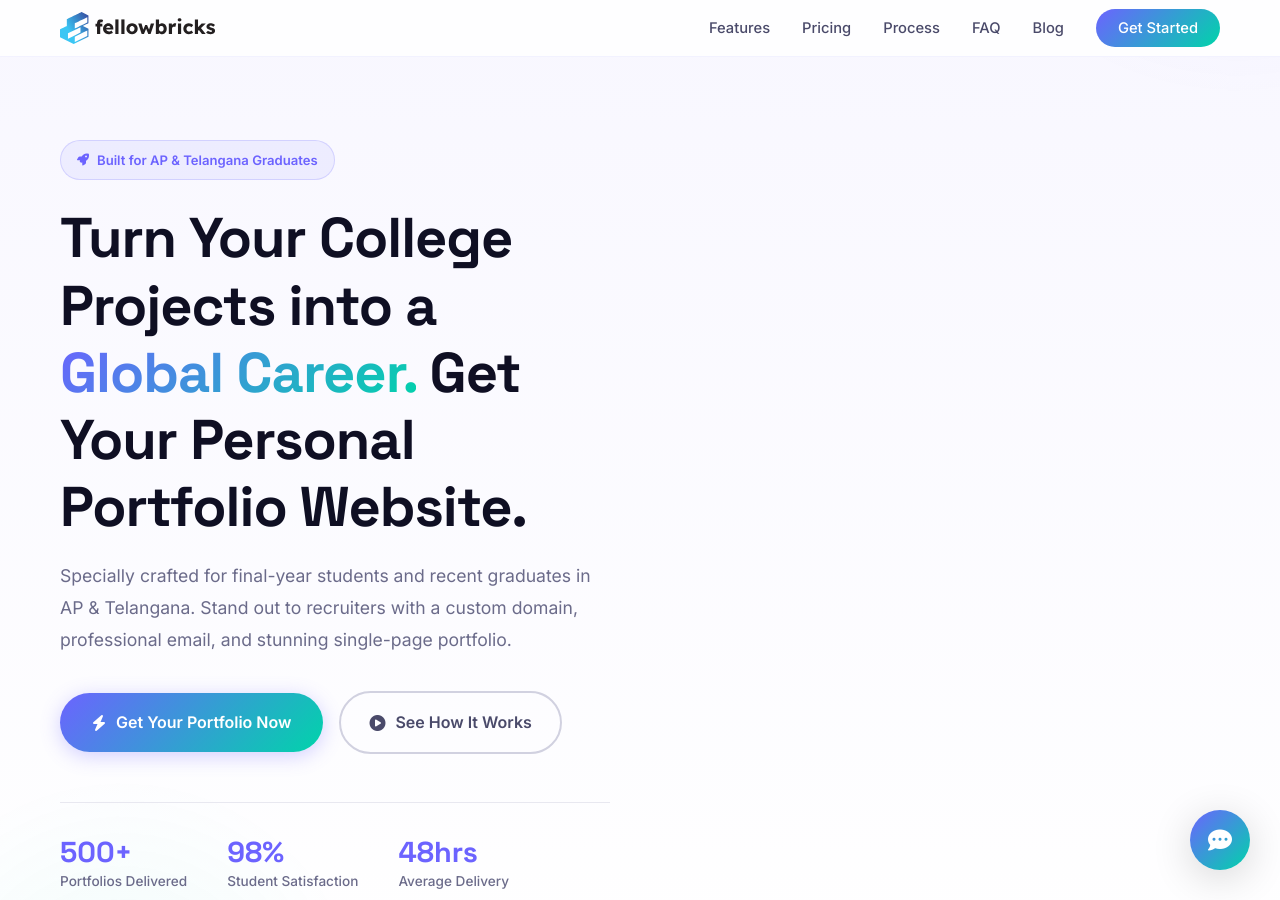
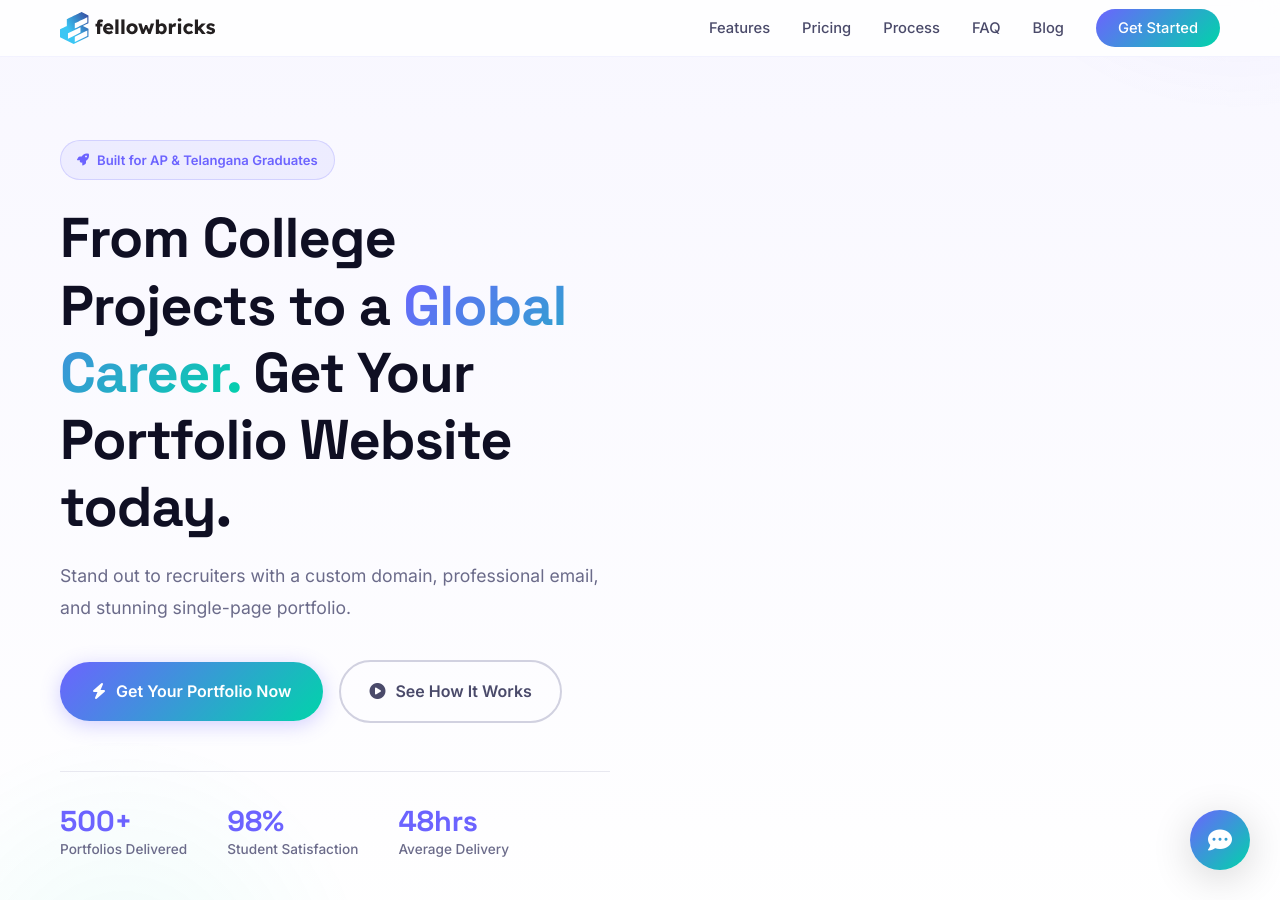
Before and after one commit to zerorapid/fellowbricks, a Jekyll site: the page index.html, which Jekyll copies as it is, in a window 1280 px wide and 900 px high. Built offline with Jekyll 4.4.1, drawn with Linux system fonts in a browser that asks for light colours; a script that is not in the unit is left out.

Commit message:
Update hero text and subtitle on homepage

```diff
--- a/index.html
+++ b/index.html
@@ -1360,8 +1360,8 @@
                         <i class="fas fa-rocket"></i>
                         Built for AP & Telangana Graduates
                     </div>
-                    <h1>Turn Your College Projects into a <span>Global Career.</span> Get Your Personal Portfolio Website.</h1>
-                    <p class="hero-subtitle">Specially crafted for final-year students and recent graduates in AP & Telangana. Stand out to recruiters with a custom domain, professional email, and stunning single-page portfolio.</p>
+                    <h1>From College Projects to a <span>Global Career.</span> Get Your Portfolio Website today.</h1>
+                    <p class="hero-subtitle">Stand out to recruiters with a custom domain, professional email, and stunning single-page portfolio.</p>
                     <div class="hero-cta-group">
                         <a href="#pricing" class="btn-primary">
                             <i class="fas fa-bolt"></i>
```
